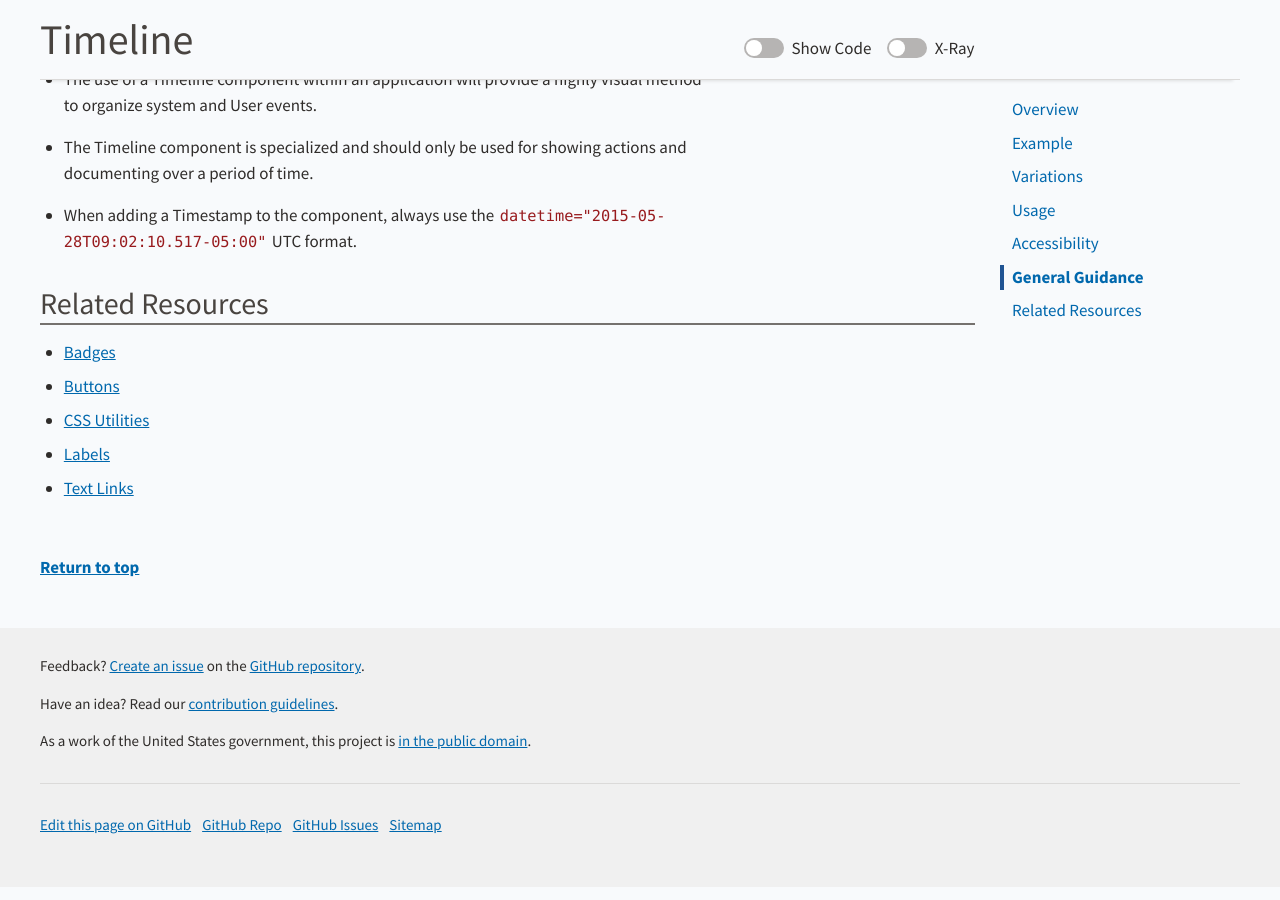
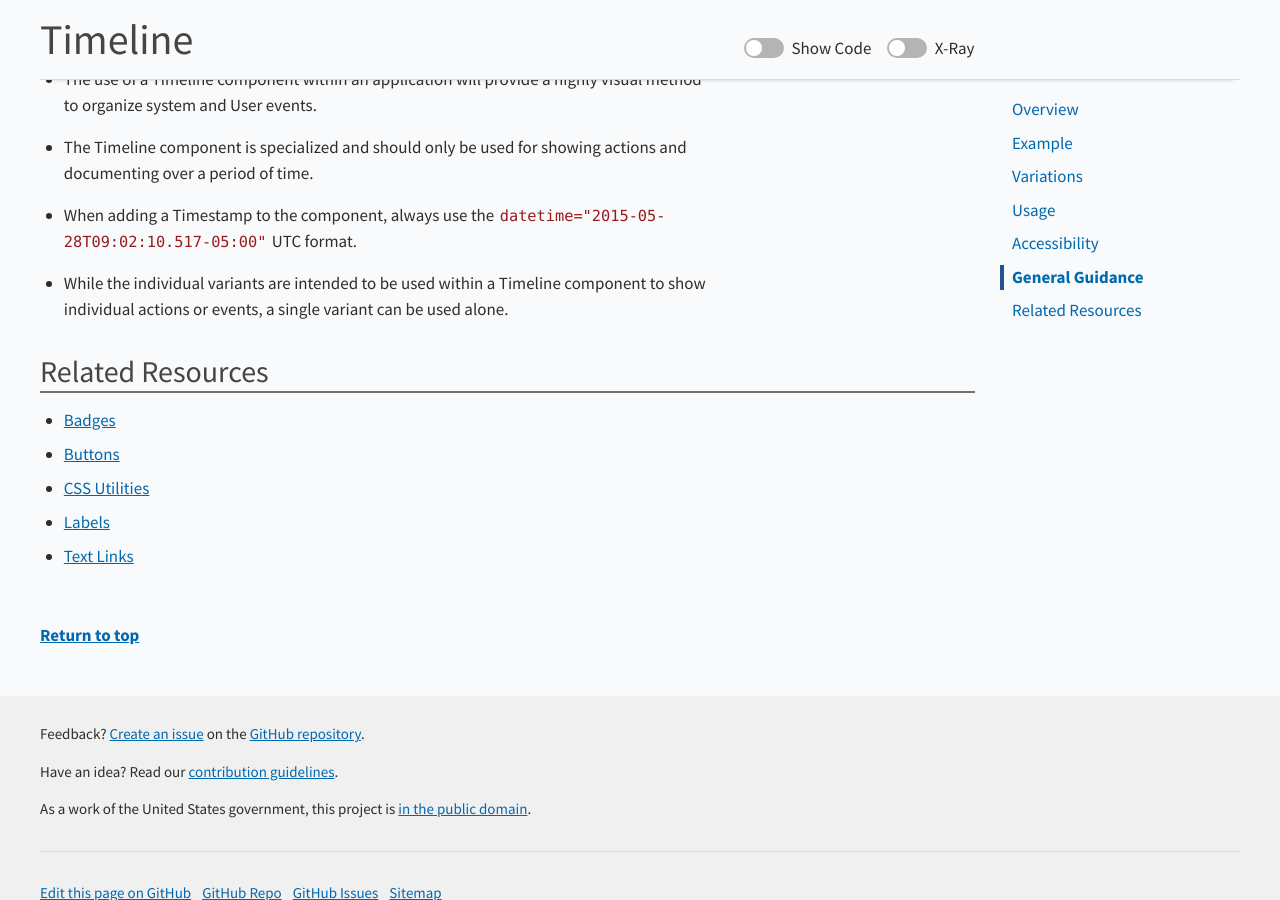
Before and after one commit to USDA-FSA/fsa-design-system, a Jekyll site: the page built from components/timeline/index.md, in a window 1280 px wide and 900 px high, scrolled down 3802 px. Built offline with Jekyll 4.4.1, drawn with Linux system fonts in a browser that asks for light colours; before the commit the page ends 4677 px from its top, so only the background shows below that.

Commit message:
updates to merge

```diff
--- a/components/timeline/index.md
+++ b/components/timeline/index.md
@@ -330,6 +330,8 @@ Always refer to the [Accessibility Forms Guide]({{ site.baseurl }}guides/accessi
 
 * When adding a Timestamp to the component, always use the `datetime="2015-05-28T09:02:10.517-05:00"` UTC format.
 
+* While the individual variants are intended to be used within a Timeline component to show individual actions or events, a single variant can be used alone.
+
 
 ## Related Resources
 
```
